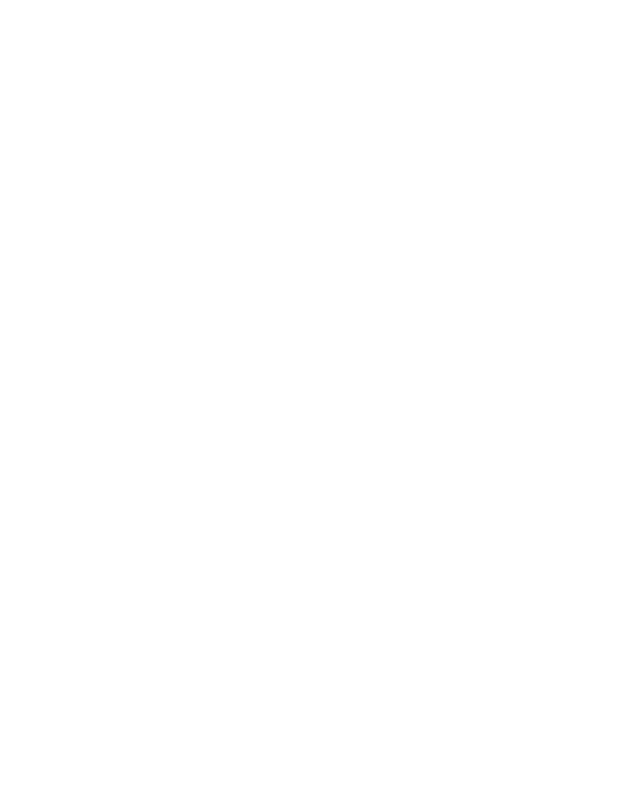
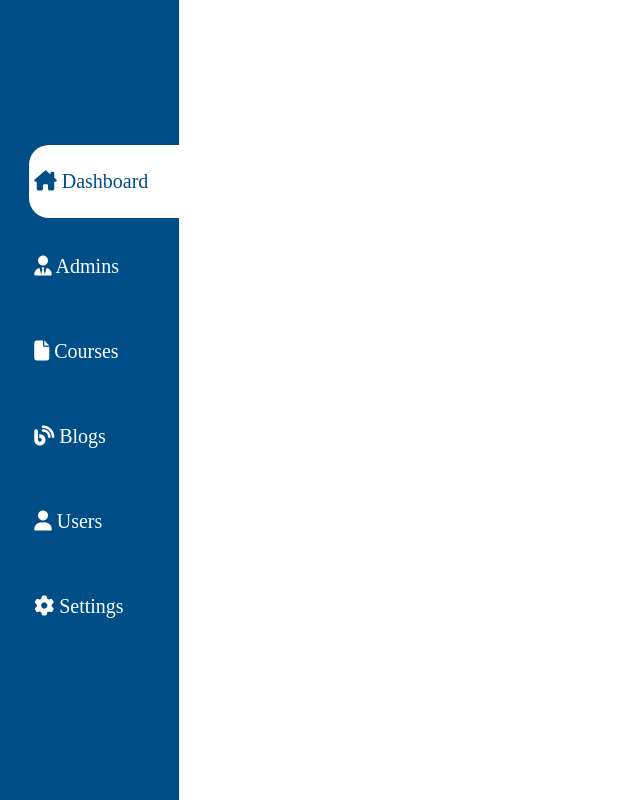
Before and after one commit to TaoufikBenlhosniDev/Lustra-E-Learning-Platform, a plain HTML site: page admin/admin.html in a window 1280 px wide. Shown: the whole page, without its empty margins (0-640 px from the left). Drawn offline with Linux system fonts and the light colour scheme.

Commit message:
Added Admin feature

```diff
--- a/admin/admin.css
+++ b/admin/admin.css
@@ -0,0 +1,52 @@
+@import url("https://fonts.googleapis.com/css2?family=Ubuntu:wght@300;400;500;700&display=swap");
+
+* {
+    margin: 0px;
+    padding: 0px;
+    box-sizing: border-box;
+    font-family:'Times New Roman', Times, serif;
+}
+
+#navigator {
+    display: flex;
+    justify-content: flex-end;
+    align-items: center;
+    background-color: #004e87;
+    width: 14%;
+    height: 100vh;
+    border: none;
+}
+
+#navigator ul {
+    display: flex;
+    flex-direction: column;
+    justify-content: flex-end;
+    align-items: flex-end;
+}
+
+#navigator li {
+    list-style: none;
+    margin-bottom: 12px;
+}
+
+
+#navigator li  a {
+    display: block;
+    width: 150px;
+    list-style: none;
+    padding:25px 10px 25px 5px;
+    font-size: 20px;
+    border-top-left-radius: 20px;
+    border-bottom-left-radius: 20px;
+    color: #fff;
+    text-decoration: none;
+    cursor: pointer;
+
+}
+
+#navigator a:hover,
+#navigator a.active {
+    background-color: #fff;
+    color: #004e87;
+    align-self: flex-end;
+}
--- a/admin/admin.html
+++ b/admin/admin.html
@@ -2,14 +2,79 @@
 <html lang="en">
 <head>
     <meta charset="UTF-8">
+    <meta http-equiv="X-UA-Compatible" content="IE=edge">
     <meta name="viewport" content="width=device-width, initial-scale=1.0">
+    <link rel="stylesheet" href="https://cdnjs.cloudflare.com/ajax/libs/font-awesome/6.5.1/css/all.min.css" >
     <title>Lustra Admin Panel</title>
     <link rel="stylesheet" href="admin.css">
 
 </head>
+
 <body>
+
+    <nav id="navigator">
+
+        <ul>
+
+            <li>
+                <a class="active" href="">
+                <i class="fa fa-house-chimney"></i>
+                </span>
+                <span class="title">Dashboard</span>
+                </a>
+
+            </li>
+
+            <li>
+                <a href="">
+                <i class="fa-solid fa-user-tie"></i>
+                </span>
+                <span class="title">Admins</span>
+                </a>
+            </li>
+
+
+            <li>
+                <a href="">
+                <i class="fa-solid fa-file"></i>
+                </span>
+                <span class="title">Courses</span>
+                </a>
+            </li>
+
+            <li>
+                <a href="">
+                <i class="fa-solid fa-blog"></i>
+                </span>
+                <span class="title">Blogs</span>
+                </a>
+            </li>
+
+
+            <li>
+                <a href="">
+                <i class="fa-solid fa-user"></i>
+                </span>
+                <span class="title">Users</span>
+                </a>
+            </li>
+
+            <li>
+                <a href="">
+                <i class="fa-solid fa-gear"></i>
+                </span>
+                <span class="title">Settings</span>
+                </a>
+            </li>
+
+        </ul>
+
+    </nav>
+
 
 
     <script src="admin.js"></script>
+
 </body>
+
 </html>
```
